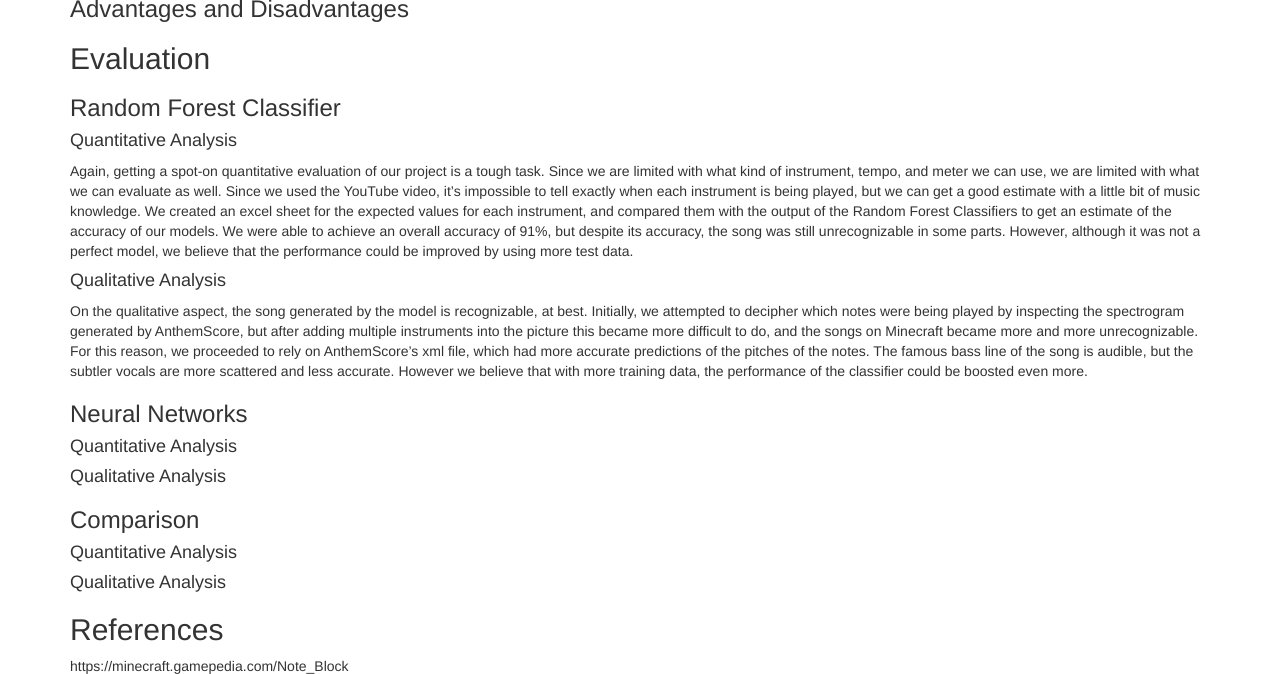
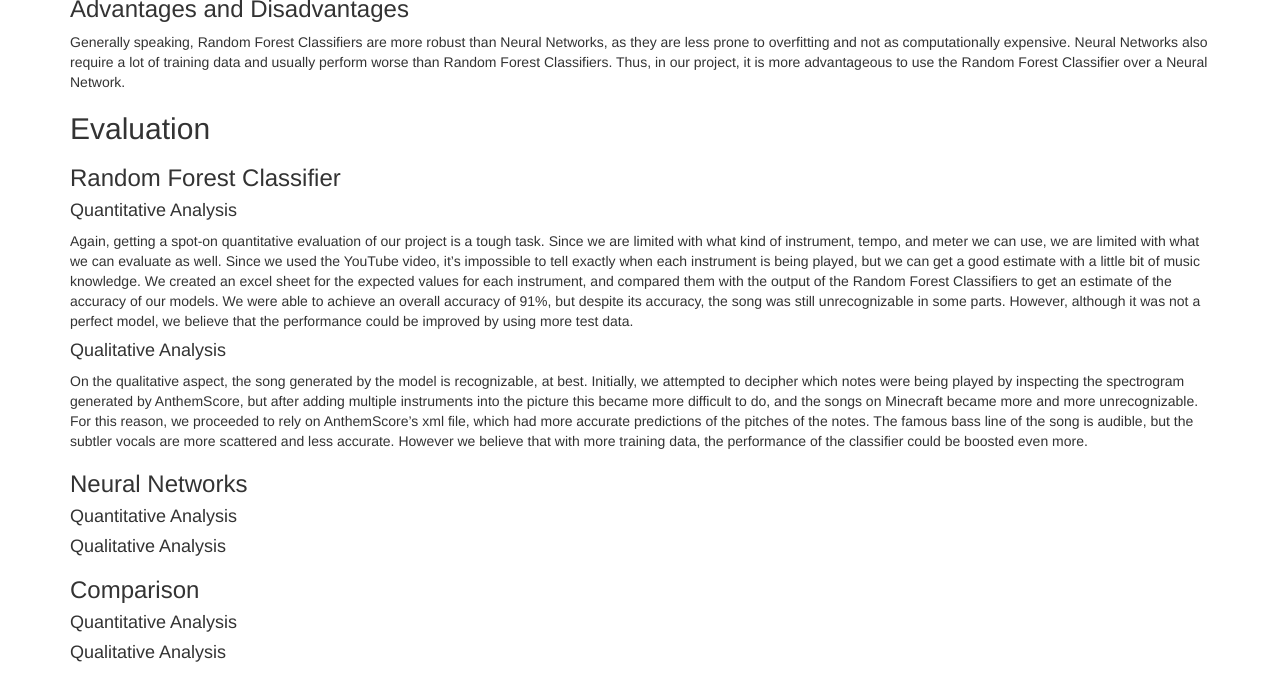
Before and after one commit to rhorikaw/LilSteve, a Jekyll site: the page built from docs/final.md, in a window 1280 px wide and 900 px high, scrolled down 6534 px, cut to the strip 226-900 px from the top of the window. Built offline with Jekyll 4.4.1, drawn with Linux system fonts in a browser that asks for light colours.

Commit message:
Update final.md

```diff
--- a/docs/final.md
+++ b/docs/final.md
@@ -58,7 +58,7 @@ After training, we pass the user’s input song into our model, and we get the s
 (Activation Function and Derivative)
 
 ### Advantages and Disadvantages
-
+Generally speaking, Random Forest Classifiers are more robust than Neural Networks, as they are less prone to overfitting and not as computationally expensive. Neural Networks also require a lot of training data and usually perform worse than Random Forest Classifiers. Thus, in our project, it is more advantageous to use the Random Forest Classifier over a Neural Network.
 
 ## Evaluation
 ### Random Forest Classifier
```
